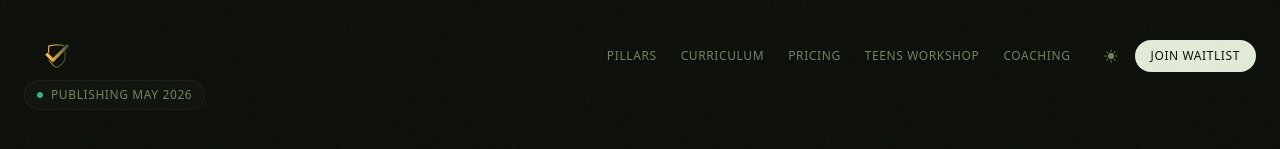
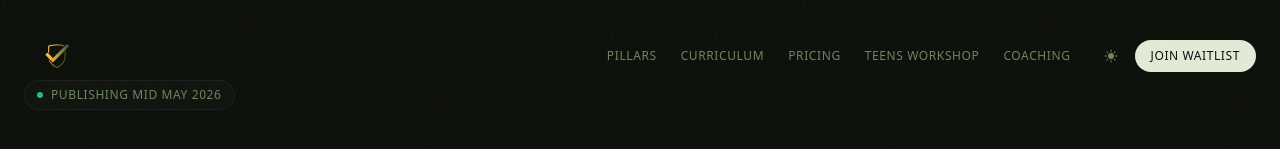
Before and after one commit to boktoday/okready-landing, a React (Vite) app: page / in a window 1280 px wide. Shown: the top 149 px of the page. Built offline with nearby package versions, Linux system fonts and the light colour scheme.

Commit message:
Hero: Publishing May -> Mid May 2026

```diff
--- a/public/okready-chat-context.md
+++ b/public/okready-chat-context.md
@@ -4,7 +4,7 @@
 OK Ready Australia offers a 24-week modular curriculum called the Antifragile System. It's designed for beginners — no prior experience needed. The system covers 8 Pillars of Readiness that help everyday Australians build genuine antifragility through modern self-sufficiency.
 
 ## Current Status
-Publishing May 2026. Currently accepting free waitlist signups.
+Publishing Mid May 2026. Currently accepting free waitlist signups.
 
 ## Pricing — How Much Does the Course Cost?
 The OK Ready Antifragile System course is a one-time payment of **$79.99** (Early Bird price, going up to **$99.99** in June). There are no subscriptions or recurring fees. This gives you lifetime access to the full 24-week modular curriculum, all 8 Pillars of Readiness, and all future updates.
--- a/src/components/Hero.tsx
+++ b/src/components/Hero.tsx
@@ -14,7 +14,7 @@ export default function Hero({ onJoinClick }: HeroProps) {
           <div className="relative z-10">
             <div className="inline-flex items-center gap-2 px-3 py-1.5 rounded-full border border-white/5 bg-white/[0.02] text-xs text-earth-400 mb-8 tracking-wider uppercase">
               <span className="w-1.5 h-1.5 rounded-full bg-emerald-400 animate-pulse-glow" />
-              Publishing May 2026
+              Publishing Mid May 2026
             </div>
 
             <h1 className="text-4xl md:text-6xl lg:text-7xl font-bold tracking-tighter leading-[0.92] mb-6">
```
